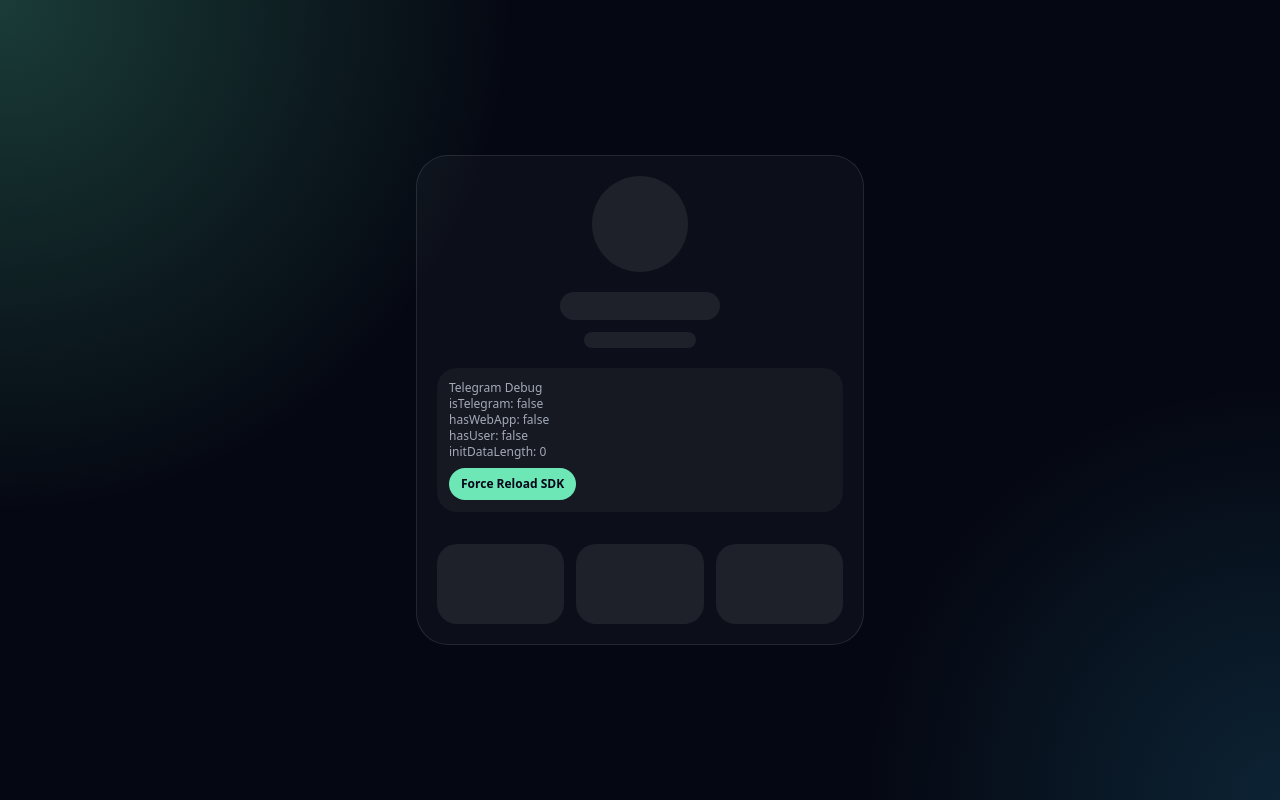
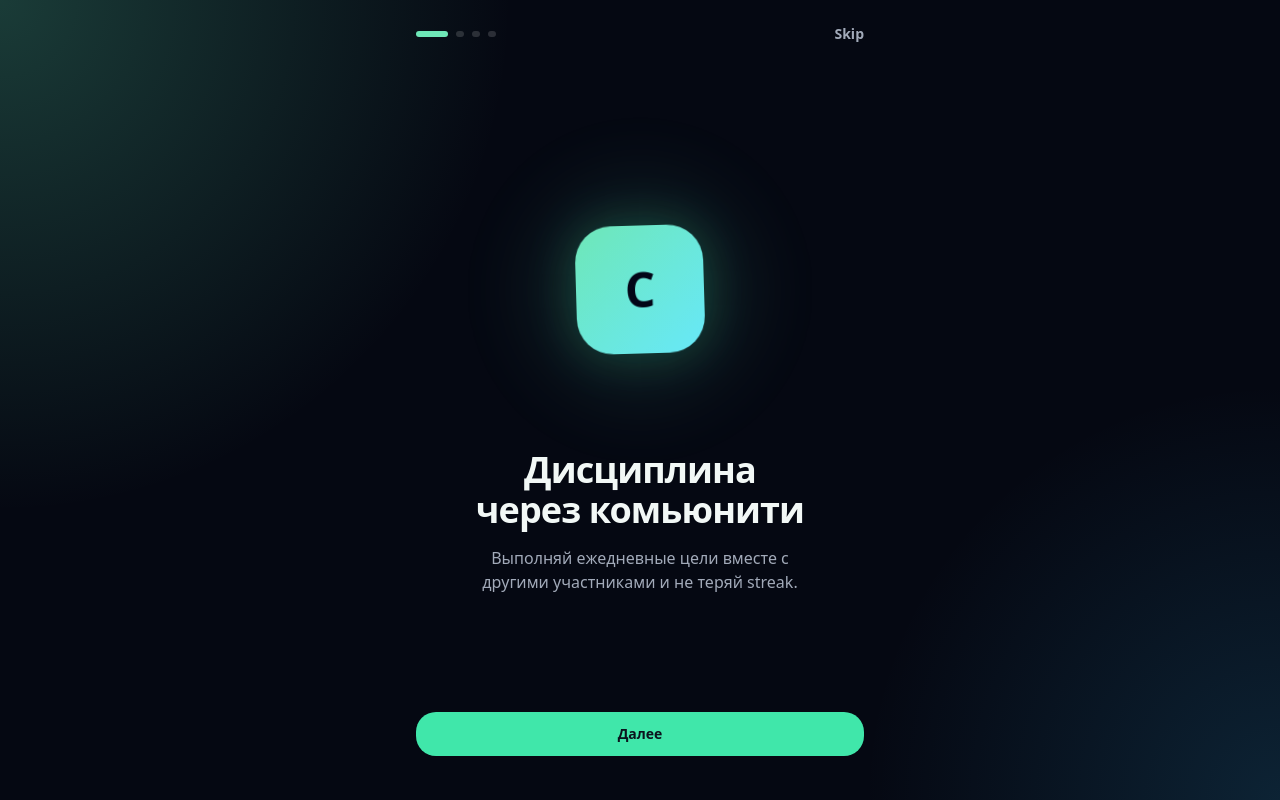
Before and after one commit to ivan2562042-design/circle-mini-app, a Next.js app: page / in a window 1280 px wide. Built offline with nearby package versions, Linux system fonts and the light colour scheme.

Commit message:
debug: add full initData diagnostic

```diff
--- a/components/circle-app.tsx
+++ b/components/circle-app.tsx
@@ -21,7 +21,7 @@
   const initializeTelegramUser = useCircleStore((state) => state.initializeTelegramUser);
   const setStorageKey = useCircleStore((state) => state.setStorageKey);
   const storageReady = useCircleStore((state) => state.storageReady);
-  const { user, initData, isLoading, isTelegram, debug, forceReload } = useTelegram();
+  const { user, isLoading, isTelegram } = useTelegram();
   const [screen, setScreen] = useState<Screen>('onboarding');
   const isDevFallback = !isTelegram;
 
@@ -66,14 +66,6 @@
             <div className="mx-auto h-24 w-24 animate-pulse rounded-full bg-white/10" />
             <div className="mx-auto mt-5 h-7 w-40 animate-pulse rounded-full bg-white/10" />
             <div className="mx-auto mt-3 h-4 w-28 animate-pulse rounded-full bg-white/10" />
-            <div className="mt-5 rounded-2xl bg-white/[0.04] p-3 text-xs text-muted-foreground">
-              <p>Telegram Debug</p>
-              <p>isTelegram: {String(debug.isTelegram)}</p>
-              <p>hasWebApp: {String(debug.hasWebApp)}</p>
-              <p>hasUser: {String(debug.hasUser)}</p>
-              <p>initDataLength: {debug.initDataLength}</p>
-              <button className="mt-2 rounded-xl bg-emerald-300 px-3 py-2 font-black text-slate-950" onClick={forceReload}>Force Reload SDK</button>
-            </div>
             <div className="mt-8 grid grid-cols-3 gap-3">
               <div className="h-20 animate-pulse rounded-2xl bg-white/10" />
               <div className="h-20 animate-pulse rounded-2xl bg-white/10" />
@@ -92,7 +84,7 @@
           {screen === 'onboarding' && <OnboardingScreen key="onboarding" onStart={start} />}
           {screen === 'home' && <HomeScreen key="home" onOpenClub={openClub} onProfile={() => setScreen('profile')} />}
           {screen === 'club' && <ClubScreen key="club" clubId={selectedClubId} onBack={() => setScreen('home')} onHome={() => setScreen('home')} onProfile={() => setScreen('profile')} />}
-          {screen === 'profile' && <ProfileScreen key="profile" isDevFallback={isDevFallback} initData={initData} debugInfo={debug} onForceReload={forceReload} onBack={() => setScreen('home')} onHome={() => setScreen('home')} onClub={openDefaultClub} />}
+          {screen === 'profile' && <ProfileScreen key="profile" isDevFallback={isDevFallback} onBack={() => setScreen('home')} onHome={() => setScreen('home')} onClub={openDefaultClub} />}
         </AnimatePresence>
       </div>
     </main>
--- a/components/circle/profile-screen.tsx
+++ b/components/circle/profile-screen.tsx
@@ -5,14 +5,11 @@
 import { useEffect, useState } from 'react';
 import type { ReactNode } from 'react';
 import { Card } from '@/components/ui/card';
-import type { TelegramDebugInfo } from '@/hooks/use-telegram';
 import { circleClubs, useCircleStore } from '@/store/circle-store';
 import { BottomNav } from './bottom-nav';
 import { Header, Screen } from './shared';
 
-const VERSION_LABEL = 'ВЕРСИЯ ОТ 2026-05-08 14:44';
-
-export function ProfileScreen({ isDevFallback, initData, debugInfo, onForceReload, onBack, onHome, onClub }: { isDevFallback: boolean; initData: string; debugInfo: TelegramDebugInfo; onForceReload: () => void; onBack: () => void; onHome: () => void; onClub: () => void }) {
+export function ProfileScreen({ isDevFallback, onBack, onHome, onClub }: { isDevFallback: boolean; onBack: () => void; onHome: () => void; onClub: () => void }) {
   const streak = useCircleStore((state) => state.streak);
   const totalPoints = useCircleStore((state) => state.totalPoints);
   const checkIns = useCircleStore((state) => state.checkIns);
@@ -21,23 +18,10 @@
   const referralBonusClaimed = useCircleStore((state) => state.referralBonusClaimed);
   const [avatarFailed, setAvatarFailed] = useState(false);
   const [avatarLoaded, setAvatarLoaded] = useState(false);
-  const [debugOpen, setDebugOpen] = useState(false);
-  const [sdkStatus, setSdkStatus] = useState<'FOUND' | 'NOT FOUND'>('NOT FOUND');
   const username = telegramUser?.username || 'telegram_user';
   const fullName = [telegramUser?.first_name, telegramUser?.last_name].filter(Boolean).join(' ') || 'Telegram User';
   const achievements = [streak >= 7, streak >= 30, totalPoints >= 100, checkIns.length >= 1, referralBonusClaimed].filter(Boolean).length;
   const joinedClubs = circleClubs.filter((club) => joinedClubIds.includes(club.id));
-  const versionBanner = (
-    <div style={{ background: 'red', color: 'white', padding: '20px', position: 'fixed', top: 0, zIndex: 9999 }}>
-      {VERSION_LABEL}
-      <br />
-      SDK: {sdkStatus}
-    </div>
-  );
-
-  useEffect(() => {
-    setSdkStatus(typeof window !== 'undefined' && window.Telegram ? 'FOUND' : 'NOT FOUND');
-  }, []);
 
   useEffect(() => {
     setAvatarFailed(false);
@@ -47,7 +31,6 @@
   if (!telegramUser?.id) {
     return (
       <Screen>
-        {versionBanner}
         <Header title="Профиль" onBack={onBack} />
         <Card className="text-center">
           <div className="mx-auto h-[104px] w-[104px] animate-pulse rounded-full bg-white/10" />
@@ -66,32 +49,12 @@
 
   return (
     <Screen>
-      {versionBanner}
       <Header title="Профиль" onBack={onBack} />
       {isDevFallback && (
         <div className="rounded-2xl border border-amber-300/25 bg-amber-300/10 px-4 py-3 text-sm text-amber-100">
           <span className="font-black">Dev Mode</span> · localhost использует тестовый профиль.
         </div>
       )}
-      <Card>
-        <button className="flex w-full items-center justify-between text-left text-sm font-black" onClick={() => setDebugOpen((value) => !value)}>
-          <span>Telegram Debug</span>
-          <span className="text-xs text-muted-foreground">{debugInfo.hasUser ? `user ${debugInfo.userId}` : 'no user'}</span>
-        </button>
-        {debugOpen && (
-          <div className="mt-3 space-y-2 rounded-2xl bg-white/[0.04] p-3 text-xs text-muted-foreground">
-            <p>isTelegram: {String(debugInfo.isTelegram)}</p>
-            <p>hasWindowTelegram: {String(debugInfo.hasWindowTelegram)}</p>
-            <p>hasWebApp: {String(debugInfo.hasWebApp)}</p>
-            <p>hasUser: {String(debugInfo.hasUser)}</p>
-            <p>userId: {debugInfo.userId ?? 'none'}</p>
-            <p>initDataLength: {debugInfo.initDataLength}</p>
-            <p>urlHasLaunchParams: {String(debugInfo.urlHasLaunchParams)}</p>
-            <p className="break-words">initData: {initData || debugInfo.initData || 'empty'}</p>
-            <button className="rounded-xl bg-emerald-300 px-3 py-2 font-black text-slate-950" onClick={onForceReload}>Force Reload SDK</button>
-          </div>
-        )}
-      </Card>
       <Card className="text-center">
         {telegramUser.photo_url && !avatarFailed ? (
           <div className="relative mx-auto h-[104px] w-[104px]">
--- a/hooks/use-telegram.ts
+++ b/hooks/use-telegram.ts
@@ -1,6 +1,6 @@
 'use client';
 
-import { useCallback, useEffect, useMemo, useState } from 'react';
+import { useEffect, useMemo, useState } from 'react';
 
 export type TelegramUser = {
   id?: number;
@@ -66,25 +66,6 @@
   const [webApp, setWebApp] = useState<TelegramWebApp | null>(null);
   const [isLoading, setIsLoading] = useState(true);
   const [isTelegram, setIsTelegram] = useState(false);
-  const forceReload = useCallback(() => {
-    if (typeof window === 'undefined') return;
-
-    const app = window.Telegram?.WebApp ?? null;
-    const userAgent = typeof navigator !== 'undefined' ? navigator.userAgent : '';
-    console.log('[Circle Telegram] Force reload SDK requested', getTelegramDebug(app, Boolean(app) || hasTelegramLaunchParams() || /Telegram/i.test(userAgent)));
-
-    if (!app) {
-      setWebApp(null);
-      setIsTelegram(hasTelegramLaunchParams() || /Telegram/i.test(userAgent));
-      return;
-    }
-
-    app.ready?.();
-    app.expand?.();
-    setIsTelegram(true);
-    setWebApp({ ...app });
-  }, []);
-
   useEffect(() => {
     if (typeof window === 'undefined') return;
 
@@ -93,13 +74,11 @@
     const urlLooksTelegram = hasTelegramLaunchParams();
     if (userAgentLooksTelegram || urlLooksTelegram) {
       setIsTelegram(true);
-      console.log('[Circle Telegram] Telegram environment hinted before SDK', { userAgentLooksTelegram, urlLooksTelegram, href: window.location.href });
     }
 
     const load = () => {
       const app = window.Telegram?.WebApp ?? null;
       if (!app) {
-        console.log('[Circle Telegram] WebApp not available yet', { hasWindowTelegram: Boolean(window.Telegram), userAgent, href: window.location.href });
         return false;
       }
 
@@ -109,7 +88,6 @@
       document.documentElement.classList.add('dark');
       setWebApp({ ...app });
       setIsLoading(false);
-      console.log('[Circle Telegram] WebApp detected', getTelegramDebug(app, true));
       return true;
     };
 
@@ -122,7 +100,6 @@
       window.clearInterval(interval);
       load();
       setIsLoading(false);
-      console.log('[Circle Telegram] SDK detection timeout', getTelegramDebug(window.Telegram?.WebApp ?? null, userAgentLooksTelegram || urlLooksTelegram));
     }, 6000);
 
     return () => {
@@ -133,5 +110,5 @@
 
   const debug = useMemo(() => getTelegramDebug(webApp, isTelegram), [webApp, isTelegram]);
 
-  return useMemo(() => ({ webApp, user: webApp?.initDataUnsafe?.user, initData: webApp?.initData ?? '', theme: webApp?.themeParams ?? {}, isLoading, isTelegram, debug, forceReload }), [webApp, isLoading, isTelegram, debug, forceReload]);
+  return useMemo(() => ({ webApp, user: webApp?.initDataUnsafe?.user, initData: webApp?.initData ?? '', theme: webApp?.themeParams ?? {}, isLoading, isTelegram, debug }), [webApp, isLoading, isTelegram, debug]);
 }
```
